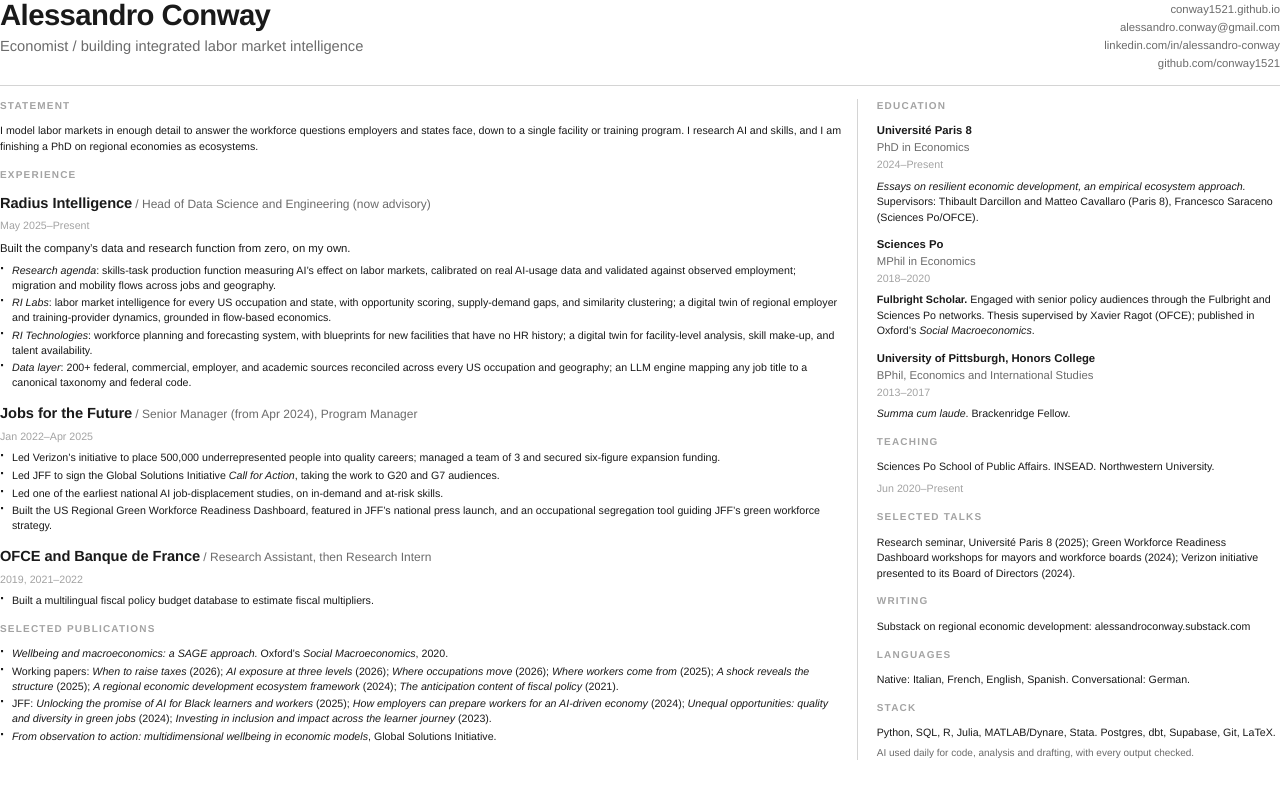
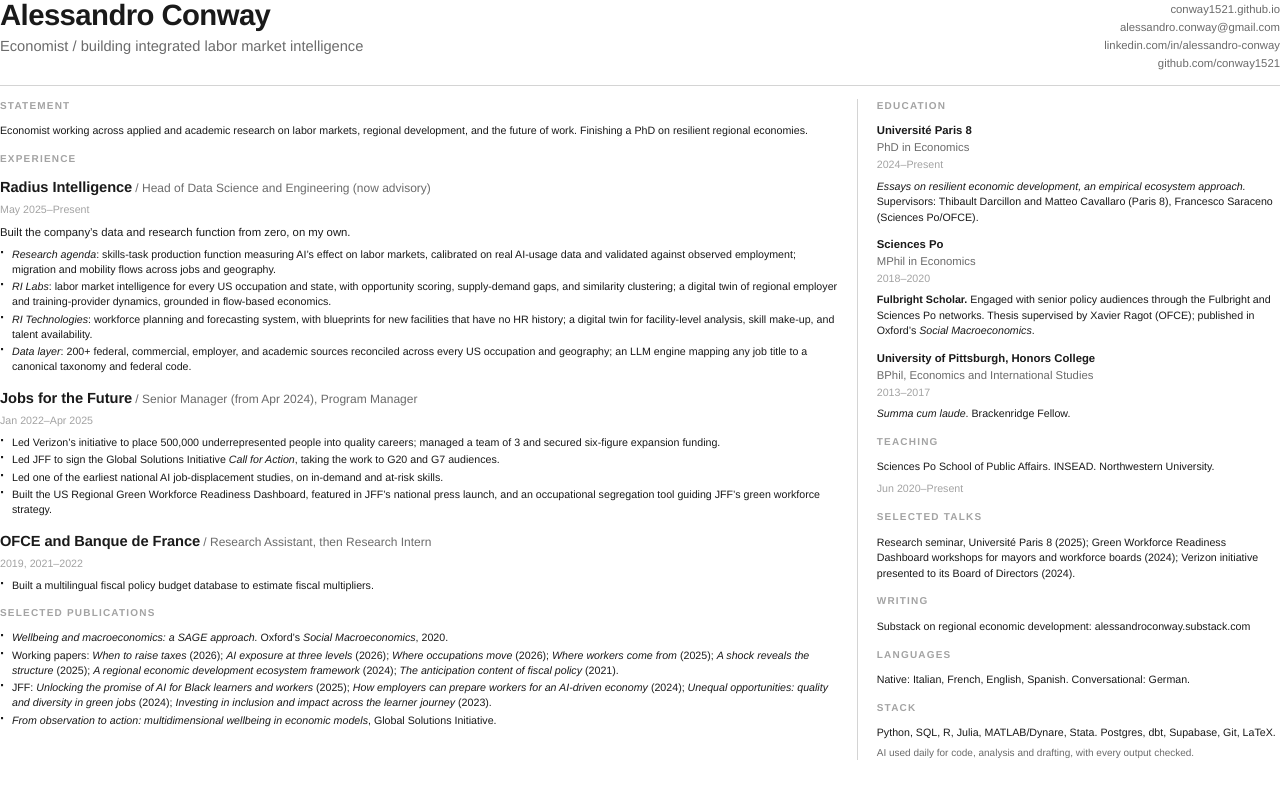
Before and after one commit to conway1521/conway1521.github.io, a Jekyll site: the page cv/index.html, which Jekyll copies as it is, in a window 1280 px wide. Shown: the top 799 px of the page. Built offline with Jekyll 4.4.1, drawn with Linux system fonts in a browser that asks for light colours.

Commit message:
CV: restore the earlier statement, rebuild PDF

```diff
--- a/cv/index.html
+++ b/cv/index.html
@@ -115,7 +115,7 @@
 
       <section>
         <h2 class="section">Statement</h2>
-        <p class="blurb">I model labor markets in enough detail to answer the workforce questions employers and states face, down to a single facility or training program. I research AI and skills, and I am finishing a PhD on regional economies as ecosystems.</p>
+        <p class="blurb">Economist working across applied and academic research on labor markets, regional development, and the future of work. Finishing a PhD on resilient regional economies.</p>
       </section>
 
       <section>
```
Also changed, not shown: 1 other file.
